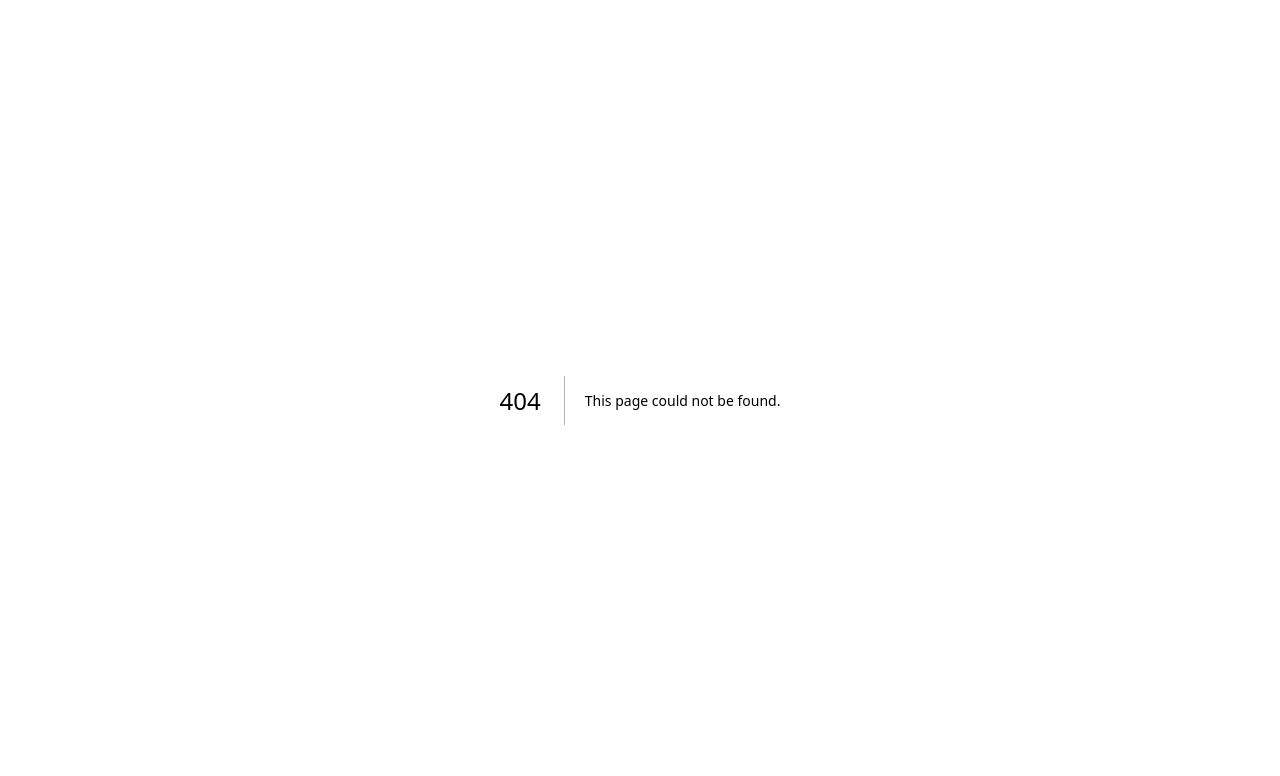
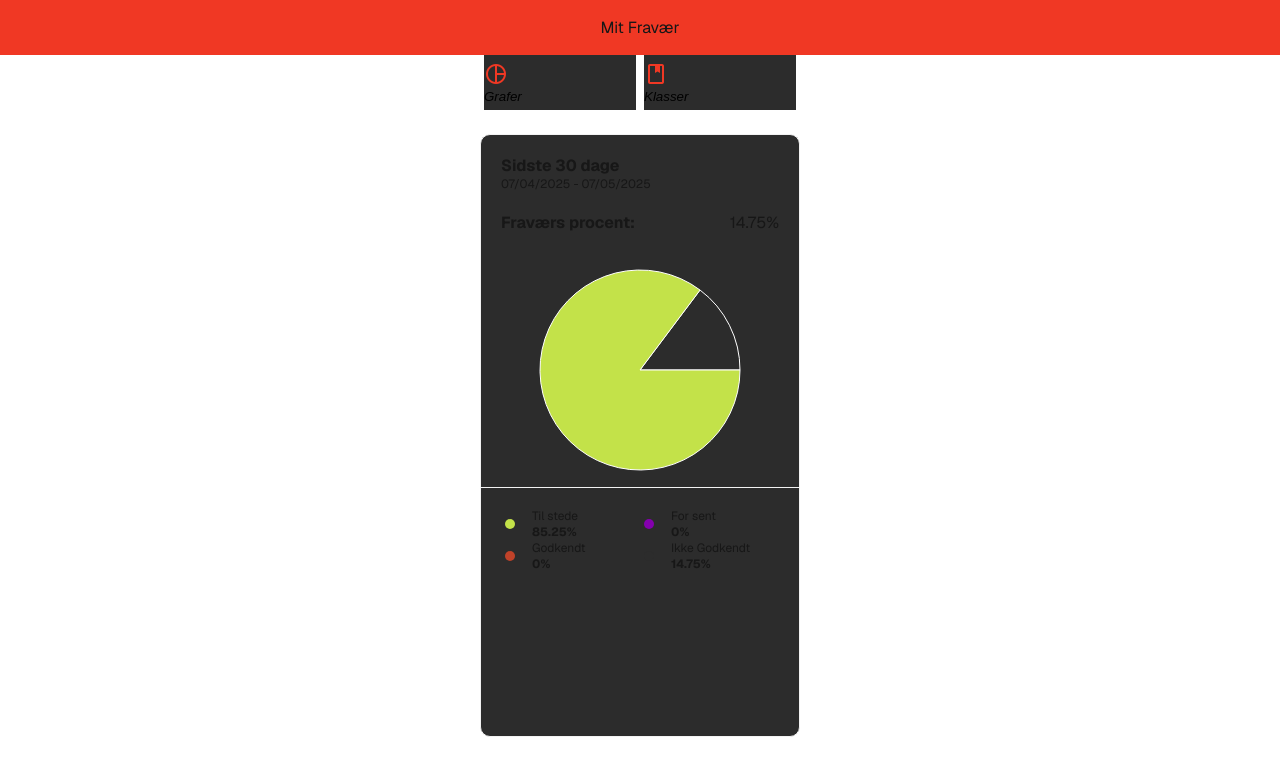
Before and after one commit to Repsak05/InformatikEksamen, a Next.js app in the folder MinSkoleAppRegistereEnhed/minskoleappregstereenhed/: page /fravaer in a window 1280 px wide. Before the commit this address had no page. Shown: the top 776 px of the page. Built offline with nearby package versions, Linux system fonts and the light colour scheme.

Commit message:
fraværs side

```diff
--- a/MinSkoleAppRegistereEnhed/minskoleappregstereenhed/package.json
+++ b/MinSkoleAppRegistereEnhed/minskoleappregstereenhed/package.json
@@ -9,10 +9,10 @@
     "lint": "next lint"
   },
   "dependencies": {
-    "express": "^5.1.0",
     "next": "^15.3.1",
     "react": "^19.1.0",
     "react-dom": "^19.1.0",
+    "recharts": "^2.15.3",
     "sqlite3": "^5.1.7"
   }
 }
--- /dev/null
+++ b/MinSkoleAppRegistereEnhed/minskoleappregstereenhed/src/app/fravaer/page.js
@@ -0,0 +1,185 @@
+"use client";
+
+import { PieChart, Pie, Cell, ResponsiveContainer } from "recharts";
+import styles from "../page.module.css";
+import { useState } from "react";
+
+const data = [
+  { name: "Ikke Godkendt", value: 14.75 },
+  { name: "Til stede", value: 85.25 },
+  { name: "For sent", value: 0 },
+  { name: "Godkendt", value: 0 },
+];
+
+const COLORS = ["#2C2C2C", "#c3e249", "#8400ae", "#c04229"];
+
+const classNames = [
+  {name: "Klasse", value: 78.38},
+  {name: "Dansk A, HTX", value: 12.50},
+  {name: "Matematik A, HTX", value: 37.50},
+  {name: "Teknikfag udvikling og produktion, el A - HTX", value: 0},
+  {name: "Erhvervsøkonomi C, VAF", value: 0},
+  {name: "Idehistorie B, HTX", value: 0},
+  {name: "Informatik B, HTX", value: 0},
+]
+
+const sorted = classNames.sort((a, b) => b.value - a.value);
+
+
+export default function Fravaer() {
+  const [visning, setVisning] = useState("graf");
+
+  return (
+    <div className={styles.absencePage}>
+      <header className={styles.header}>
+        <span>Mit Fravær</span>
+      </header>
+      <section className={styles.absenceButtonsContainer}>
+        <button onClick={() => setVisning("graf")}>
+          <div>
+            <span class="material-symbols-outlined">pie_chart</span>
+          </div>
+          <span>
+            <i>Grafer</i>
+          </span>
+        </button>
+        <button onClick={() => setVisning("klasser")}>
+          <div>
+            <span class="material-symbols-outlined">book</span>
+          </div>
+          <span>
+            <i>Klasser</i>
+          </span>
+        </button>
+      </section>
+      <main className={styles.absenceMain}>
+        <section>
+          <div className={styles.absenceHeader}>
+            <p>
+              <b>Sidste 30 dage</b>
+            </p>
+            <span>07/04/2025 - 07/05/2025</span>
+          </div>
+          <div className={styles.absenceInfo}>
+            <span>
+              <b>Fraværs procent:</b>
+            </span>
+            <span>{data[0].value}%</span>
+          </div>
+        </section>
+        {visning === "graf" ? (
+          <div>
+            <section className={styles.form} style={{ height: "275px" }}>
+              <ResponsiveContainer
+                className={styles.chartContainer}
+                width="100%"
+                height="100%"
+              >
+                <PieChart width={400} height={400}>
+                  <Pie
+                    data={data}
+                    cx="50%"
+                    cy="50%"
+                    outerRadius={100}
+                    fill="#8884d8"
+                    dataKey="value"
+                  >
+                    {data.map((entry, index) => (
+                      <Cell
+                        key={`cell-${index}`}
+                        fill={COLORS[index % COLORS.length]}
+                      />
+                    ))}
+                  </Pie>
+                </PieChart>
+              </ResponsiveContainer>
+            </section>
+            <section className={styles.absentInfoTable}>
+              <div className={styles.absentInfoCell}>
+                <div
+                  className={styles.roundDot}
+                  style={{ backgroundColor: COLORS[1] }}
+                ></div>
+                <div className={styles.absentInfoIdentifer}>
+                  <span>{data[1].name}</span>
+                  <span>
+                    <b>{data[1].value}%</b>
+                  </span>
+                </div>
+              </div>
+              <div className={styles.absentInfoCell}>
+                <div
+                  className={styles.roundDot}
+                  style={{ backgroundColor: COLORS[2] }}
+                ></div>
+                <div className={styles.absentInfoIdentifer}>
+                  <span>{data[2].name}</span>
+                  <span>
+                    <b>{data[2].value}%</b>
+                  </span>
+                </div>
+              </div>
+              <div className={styles.absentInfoCell}>
+                <div
+                  className={styles.roundDot}
+                  style={{ backgroundColor: COLORS[3] }}
+                ></div>
+                <div className={styles.absentInfoIdentifer}>
+                  <span>{data[3].name}</span>
+                  <span>
+                    <b>{data[3].value}%</b>
+                  </span>
+                </div>
+              </div>
+              <div className={styles.absentInfoCell}>
+                <div
+                  className={styles.roundDot}
+                  style={{ backgroundColor: COLORS[0] }}
+                ></div>
+                <div className={styles.absentInfoIdentifer}>
+                  <span>{data[0].name}</span>
+                  <span>
+                    <b>{data[0].value}%</b>
+                  </span>
+                </div>
+              </div>
+            </section>
+          </div>
+        ) : (
+          <div>
+            <section>
+              <div className={styles.classItem}>
+                <span>{sorted[0].name}</span>
+                <span>{sorted[0].value}</span>
+              </div>
+              <div className={styles.classItem}>
+                <span>{sorted[1].name}</span>
+                <span>{sorted[1].value}</span>
+              </div>
+              <div className={styles.classItem}>
+                <span>{sorted[2].name}</span>
+                <span>{sorted[2].value}</span>
+              </div>
+              <div className={styles.classItem}>
+                <span>{sorted[3].name}</span>
+                <span>{sorted[3].value}</span>
+              </div>
+              <div className={styles.classItem}>
+                <span>{sorted[4].name}</span>
+                <span>{sorted[4].value}</span>
+              </div>
+              <div className={styles.classItem}>
+                <span>{sorted[5].name}</span>
+                <span>{sorted[5].value}</span>
+              </div>
+              <div className={styles.classItem}>
+                <span>{sorted[6].name}</span>
+                <span>{sorted[6].value}</span>
+              </div>
+            </section>
+          </div>
+        )}
+      </main>
+    </div>
+  );
+}
--- a/MinSkoleAppRegistereEnhed/minskoleappregstereenhed/src/app/layout.js
+++ b/MinSkoleAppRegistereEnhed/minskoleappregstereenhed/src/app/layout.js
@@ -19,6 +19,11 @@ export const metadata = {
 export default function RootLayout({ children }) {
   return (
     <html lang="en">
+      <head>
+      <link rel="stylesheet" href="https://fonts.googleapis.com/css2?family=Material+Symbols+Outlined:opsz,wght,FILL,GRAD@24,400,0,0&icon_names=book" />
+      <link rel="stylesheet" href="https://fonts.googleapis.com/css2?family=Material+Symbols+Outlined:opsz,wght,FILL,GRAD@24,400,0,0&icon_names=pie_chart" />
+
+      </head>
       <body className={`${geistSans.variable} ${geistMono.variable}`}>
         {children}
       </body>
--- a/MinSkoleAppRegistereEnhed/minskoleappregstereenhed/src/app/page.module.css
+++ b/MinSkoleAppRegistereEnhed/minskoleappregstereenhed/src/app/page.module.css
@@ -10,7 +10,7 @@
   grid-template-rows: 55px 1fr 20px;
   align-items: center;
   justify-items: center;
-  min-height: 100svh;
+  min-height: 100vh;
   gap: 30px;
   font-family: var(--font-geist-sans);
 }
@@ -84,3 +84,134 @@
 
   color: #F03824;
 }
+
+.absencePage {
+  --gray-rgb: 0, 0, 0;
+  --gray-alpha-200: rgba(var(--gray-rgb), 0.08);
+  --gray-alpha-100: rgba(var(--gray-rgb), 0.05);
+
+  --button-primary-hover: #383838;
+  --button-secondary-hover: #f2f2f2;
+
+  display: grid;
+  grid-template-columns: 1fr;
+  grid-template-rows: 55px 55px 1fr 20px;
+  align-items: center;
+  justify-items: center;
+  min-height: 100vh;
+  font-family: var(--font-geist-sans);
+}
+
+.absenceHeader{
+  display: flex;
+  flex-direction: column;
+  align-items: flex-start;
+  padding: 20px;
+
+}
+
+.absenceInfo{
+  display: flex;
+  flex-direction: row;
+  justify-content: space-between;
+  padding: 0 20px;
+
+}
+
+.absenceHeader span{
+  font-size: 12px;
+}
+
+.chartContainer{
+  margin: 0 20px;
+  border-bottom: #f2f2f2 1px solid;
+}
+
+.absentInfoTable{
+  display: grid;
+  grid-template-columns: repeat(2, 1fr);
+  grid-template-rows: repeat(2, 1fr);
+  grid-column-gap: 0px;
+  grid-row-gap: 0px;
+  padding: 0 20px
+}
+.absentInfoCell {
+  display: flex;
+  flex-direction: row;
+  justify-content: space-around;
+  align-items: center;
+}
+
+.absentInfoIdentifer{
+  display: flex;
+  flex-direction: column;
+  justify-content: center;
+  align-items: flex-start;
+  width: 75%;
+}
+
+.absentInfoTable div span{
+  font-size: 12px;
+}
+
+
+.absenceMain {
+  display: flex;
+  flex-direction: column;
+  grid-row-start: 3;
+  width: 25%;
+  height: 90%;
+  margin: 10px 10px 30px 10px;
+  border: #f2f2f2 1px solid;
+  background-color: #2C2C2C;
+  border-radius: 10px;
+  min-width: 233px;
+}
+
+.roundDot{
+  width: 10px;
+  height: 10px;
+  border-radius: 50%;
+  margin-right: 10px;
+}
+
+.absenceButtonsContainer{
+  grid-area: 2 / 1 / 3 / 2;
+  width: 25%;
+  height: 100%;
+
+  display: flex;
+  flex-direction: row;
+  justify-content: center;
+}
+
+.absenceButtonsContainer button{
+  width:calc(50% - 8px);
+  min-width: calc(116px - 8px);
+  height: 100%;
+  margin: 0 4px;
+  border: none;
+  background: #2C2C2C;
+
+  display: flex;
+  flex-direction: column;
+  justify-content: center;
+}
+
+.absenceButtonsContainer div {
+  color:#F03824;
+}
+
+.classItem{
+  display: flex;
+  flex-direction: row;
+  justify-content: space-between;
+  align-items: center;
+  margin: 0 20px;
+  margin-top: 20px;
+  border-bottom: #f2f2f2 1px solid;
+}
+
+.classItem span{
+  font-size: 12px;
+}
```
Also changed, not shown: MinSkoleAppRegistereEnhed/minskoleappregstereenhed/src/app/page.js (+6 -1 lines), 1 other file (tests, documents, lock files or other folders).
